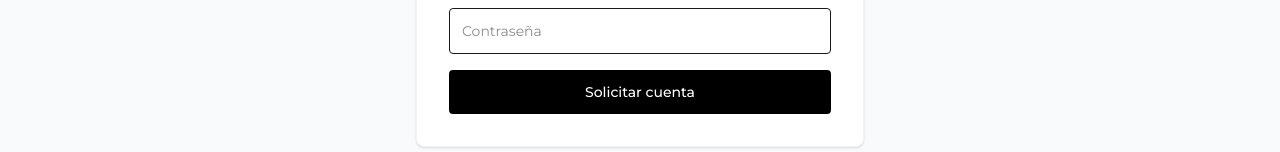
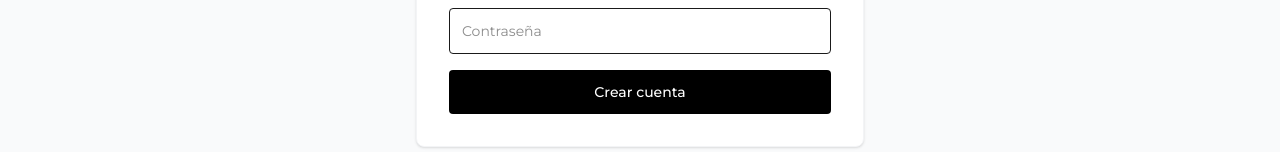
Before and after one commit to Dubey888/splendide-web, a Next.js app: page /registro-mayorista in a window 1280 px wide. Shown: the part 558-710 px from the top of the page. Built offline with nearby package versions, Linux system fonts and the light colour scheme.

Commit message:
actualizar componentes

```diff
--- a/app/registro-mayorista/page.tsx
+++ b/app/registro-mayorista/page.tsx
@@ -67,7 +67,7 @@ export default function RegistroMayorista() {
           <input name="password" type="password" required placeholder="Contraseña" onChange={handleChange} className="w-full border p-3 rounded text-sm outline-none focus:ring-1 focus:ring-black" />
 
           <button type="submit" disabled={loading} className="w-full bg-black text-white p-3 rounded text-sm font-medium hover:bg-gray-800 transition">
-            {loading ? 'Registrando...' : 'Solicitar cuenta'}
+            {loading ? 'Registrando...' : 'Crear cuenta'}
           </button>
         </form>
       </div>
```
